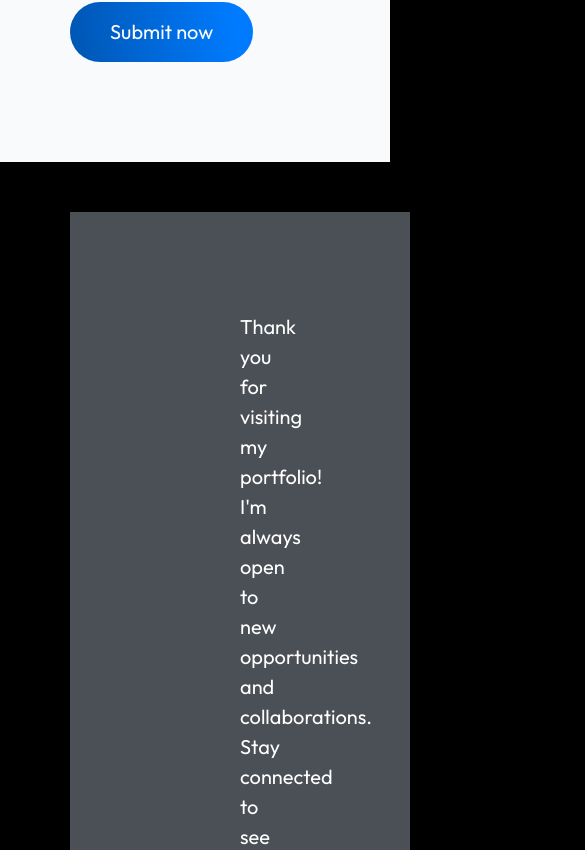
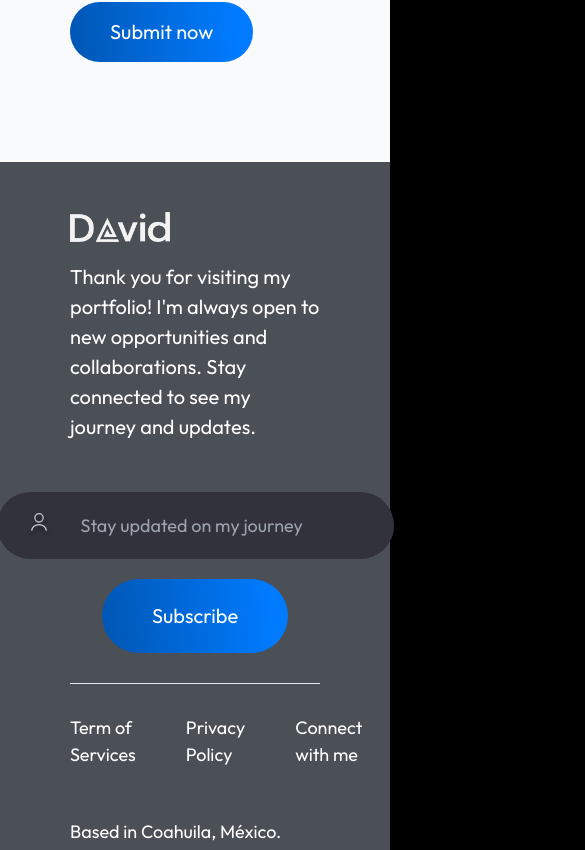
Before and after one commit to DavidCarG/Portfolio, a React (Vite) app: page / in a window 390 px wide. Shown: the part 7088-7938 px from the top of the page, 585 px wide, since content can reach past the window. Built offline with nearby package versions, Linux system fonts and the light colour scheme; no server answers.

Commit message:
Update padding in Footer component for mobile view

```diff
--- a/src/components/Footer/Footer.css
+++ b/src/components/Footer/Footer.css
@@ -84,7 +84,7 @@
 
 @media (max-width: 768px) {
   .footer {
-    margin: 50px 70px;
+    padding: 50px 70px;
   }
 
   .footer-top {
@@ -97,4 +97,9 @@
     flex-direction: column-reverse;
     margin-bottom: 50px;
   }
+
+  .footer-top-right {
+    flex-direction: column;
+    gap: 20px;
+  }
 }
```
